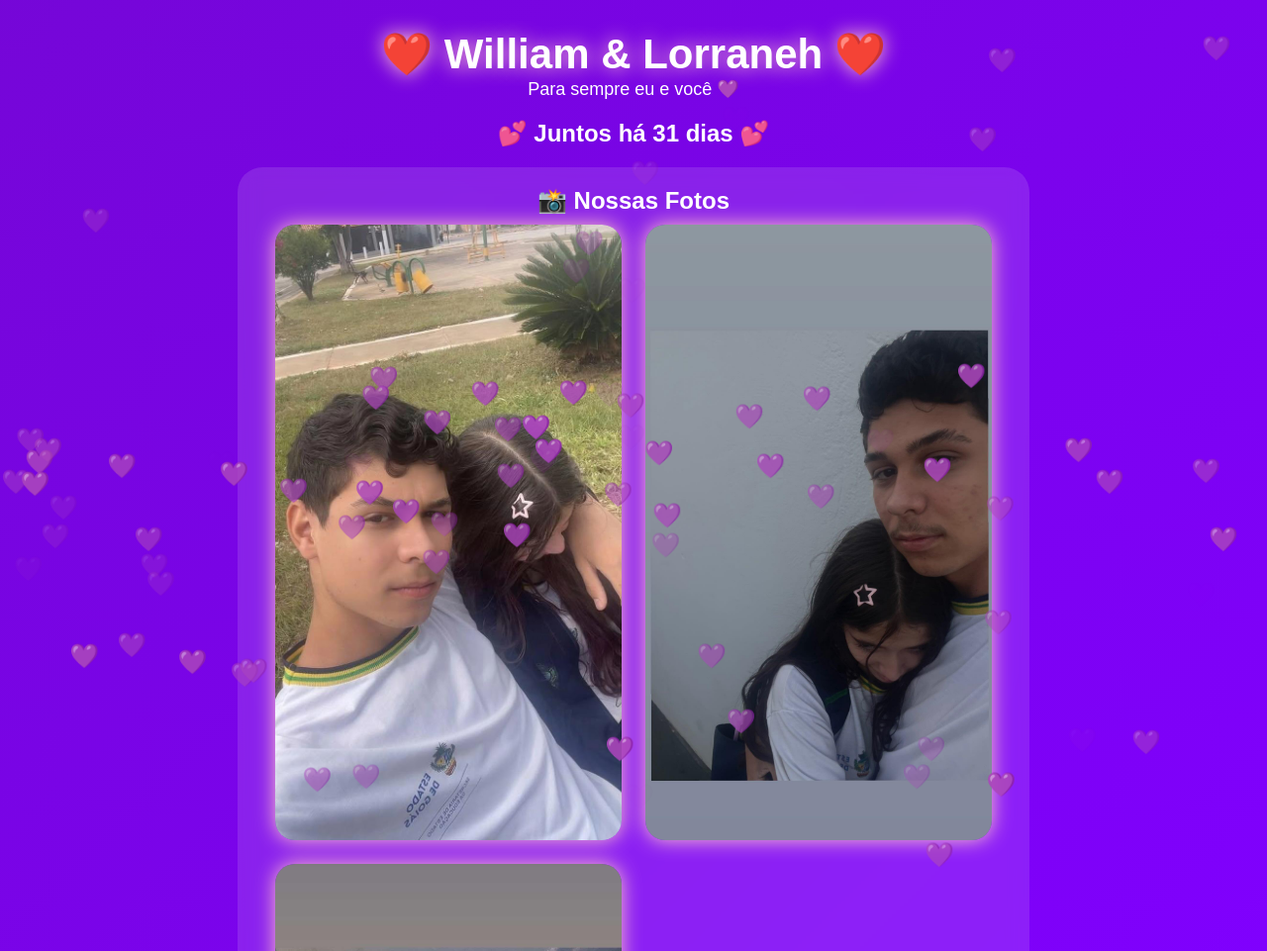
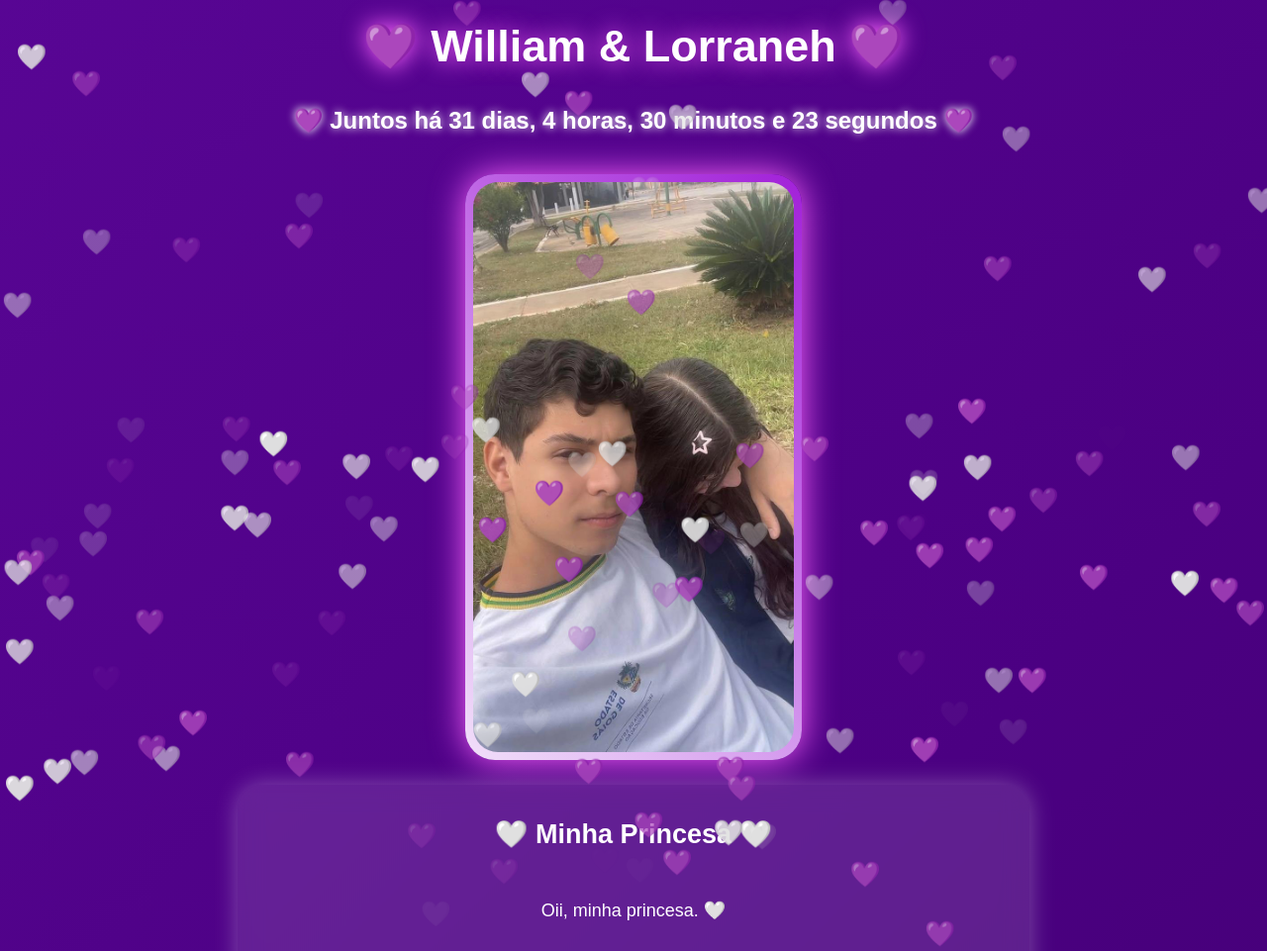
Before and after one commit to TytWillialw/lorraneh-sites, a plain HTML site: page index.html in a window 1280 px wide. Shown: the top 961 px of the page at 99% size. Drawn offline with Linux system fonts and the light colour scheme.

Commit message:
Update index.html

```diff
--- a/index.html
+++ b/index.html
@@ -6,6 +6,7 @@
 <title>William ❤️ Lorraneh</title>
 
 <style>
+
 *{
 margin:0;
 padding:0;
@@ -14,176 +15,190 @@ font-family:Arial,sans-serif;
 }
 
 body{
-background:linear-gradient(-45deg,#4B0082,#8000FF,#6A0DAD,#9932CC);
+background:linear-gradient(-45deg,#2d004d,#4b0082,#6a0dad,#8a2be2);
 background-size:400% 400%;
-animation:bg 10s ease infinite;
+animation:fundo 12s ease infinite;
 color:white;
 text-align:center;
 overflow-x:hidden;
-min-height:100vh;
 }
 
-@keyframes bg{
+@keyframes fundo{
 0%{background-position:0% 50%;}
 50%{background-position:100% 50%;}
 100%{background-position:0% 50%;}
 }
 
 h1{
-margin-top:30px;
-font-size:42px;
-text-shadow:0 0 20px pink;
-}
-
-.sub{
-margin-bottom:20px;
-font-size:18px;
-}
-
-.card{
-width:90%;
-max-width:800px;
-margin:20px auto;
-background:rgba(255,255,255,0.12);
-backdrop-filter:blur(10px);
-padding:20px;
-border-radius:25px;
-}
-
-img{
-width:90%;
-max-width:350px;
-border-radius:20px;
-margin:10px;
-box-shadow:0 0 20px pink;
-transition:.3s;
-}
-
-img:hover{
-transform:scale(1.03);
-}
-
-.carta{
-font-size:18px;
-line-height:1.8;
+font-size:45px;
+margin-top:20px;
+text-shadow:0 0 25px #ff66ff;
 }
 
 .contador{
 font-size:24px;
 font-weight:bold;
 margin:20px;
+padding:15px;
+text-shadow:0 0 10px white;
+}
+
+.foto-box{
+width:340px;
+margin:25px auto;
+padding:8px;
+border-radius:30px;
+background:linear-gradient(
+45deg,
+#ff00ff,
+#ffffff,
+#9400d3,
+#ff00ff
+);
+background-size:400% 400%;
+animation:borda 4s linear infinite;
+box-shadow:0 0 35px #ff66ff;
+}
+
+.foto-box img{
+width:100%;
+display:block;
+border-radius:25px;
+}
+
+@keyframes borda{
+0%{background-position:0% 50%;}
+50%{background-position:100% 50%;}
+100%{background-position:0% 50%;}
+}
+
+.carta{
+width:90%;
+max-width:800px;
+margin:25px auto;
+padding:25px;
+background:rgba(255,255,255,.12);
+backdrop-filter:blur(12px);
+border-radius:25px;
+box-shadow:0 0 25px rgba(255,255,255,.3);
+font-size:18px;
+line-height:1.9;
 }
 
 .coracao{
 position:fixed;
 top:-20px;
-font-size:24px;
+font-size:25px;
 animation:cair linear infinite;
 pointer-events:none;
 }
 
 @keyframes cair{
 to{
-transform:translateY(110vh);
+transform:translateY(120vh);
 }
 }
+
+iframe{
+width:90%;
+max-width:500px;
+border-radius:20px;
+margin:20px;
+}
+
 </style>
 </head>
 
 <body>
 
-<h1>❤️ William & Lorraneh ❤️</h1>
-<p class="sub">Para sempre eu e você 💜</p>
+<h1>💜 William & Lorraneh 💜</h1>
 
 <div class="contador" id="contador"></div>
 
-<div class="card">
-<h2>📸 Nossas Fotos</h2>
+<div class="foto-box">
+<img src="IMG_20260612_085029_808.jpg">
+</div>
 
-<img src="IMG_20260612_085029_808.jpg">
-<img src="IMG_20260614_001727_937.jpg">
-<img src="IMG_20260614_001847_028.jpg">
-<img src="IMG_20260614_001858_683.jpg">
+<div class="carta">
+
+<h2>🤍 Minha Princesa 🤍</h2>
+
+<br>
+
+Oii, minha princesa. 🤍
+
+<br><br>
+
+Talvez essa cartinha seja meio melosa, mas eu precisava te dizer o quanto eu te amo. Eu tenho muito medo de te perder, porque você se tornou a pessoa mais importante da minha vida.
+
+<br><br>
+
+Eu te amo pra caramba, de um jeito que nunca amei ninguém antes. Você foi a melhor coisa que aconteceu comigo, e todos os dias eu agradeço por ter você ao meu lado.
+
+<br><br>
+
+Eu quero que você saiba que meus sentimentos por você são verdadeiros. Eu sonho com o nosso futuro juntos, e tenho certeza de que um dia nós vamos nos casar.
+
+<br><br>
+
+Pode anotar isso aí, porque se depender de mim, eu nunca vou querer me separar de você.
+
+<br><br>
+
+Você é a minha princesinha, a dona do meu coração e a pessoa com quem eu quero compartilhar todos os momentos da minha vida.
+
+<br><br>
+
+Eu te amo hoje, amanhã, depois de amanhã e para sempre. 🤍👑
 
 </div>
 
-<div class="card">
-<h2>💌 Minha Princesa</h2>
+<h2>🎵 Nossa Música 🎵</h2>
 
-<div class="carta">
-
-Oi minha princesa... ❤️
-
-<br><br>
-
-Talvez essa cartinha seja algo meloso demais, mas eu quero que você saiba o tanto que eu te amo e o quanto eu tenho medo de te perder.
-
-<br><br>
-
-Eu te amo pra caramba, como nunca amei ninguém.
-
-<br><br>
-
-Você foi a melhor coisa que me aconteceu até hoje na minha vida.
-
-<br><br>
-
-E pode anotar isso aí: um dia nós ainda vamos casar.
-
-Porque se depender de mim, eu nunca vou querer me separar de você.
-
-<br><br>
-
-Eu te amo minha princesa. ❤️
-
-<br><br>
-
-William 💜
-
-</div>
-</div>
-
-<div class="card">
-<h2>🎵 Nossa Música</h2>
-
-<iframe style="border-radius:12px"
-src="https://open.spotify.com/embed/track/59xgceM6ACWSn4vcdOzjJ0"
-width="100%"
+<iframe
+src="https://open.spotify.com/embed/track/4CWRKwYu8WTrEBng1JsiIO"
 height="152"
-frameBorder="0"
+frameborder="0"
 allowfullscreen=""
-allow="autoplay; clipboard-write; encrypted-media; fullscreen; picture-in-picture">
+allow="autoplay; clipboard-write; encrypted-media;">
 </iframe>
-
-</div>
 
 <script>
 
-const inicio = new Date("2026-05-14");
+const inicio = new Date("2026-05-14T00:00:00");
 
 function atualizar(){
 
 const agora = new Date();
 
-const diff = agora - inicio;
+let diff = agora - inicio;
 
-const dias = Math.floor(diff/(1000*60*60*24));
+let segundos = Math.floor(diff/1000);
+
+let dias = Math.floor(segundos/86400);
+segundos%=86400;
+
+let horas = Math.floor(segundos/3600);
+segundos%=3600;
+
+let minutos = Math.floor(segundos/60);
+segundos%=60;
 
 document.getElementById("contador").innerHTML =
-"💕 Juntos há " + dias + " dias 💕";
+`💜 Juntos há ${dias} dias, ${horas} horas, ${minutos} minutos e ${segundos} segundos 💜`;
 
 }
 
 setInterval(atualizar,1000);
 atualizar();
 
-for(let i=0;i<80;i++){
+for(let i=0;i<120;i++){
 
 let c=document.createElement("div");
 
 c.className="coracao";
 
-c.innerHTML="💜";
+c.innerHTML=Math.random()>0.5?"💜":"🤍";
 
 c.style.left=Math.random()*100+"vw";
 
```
